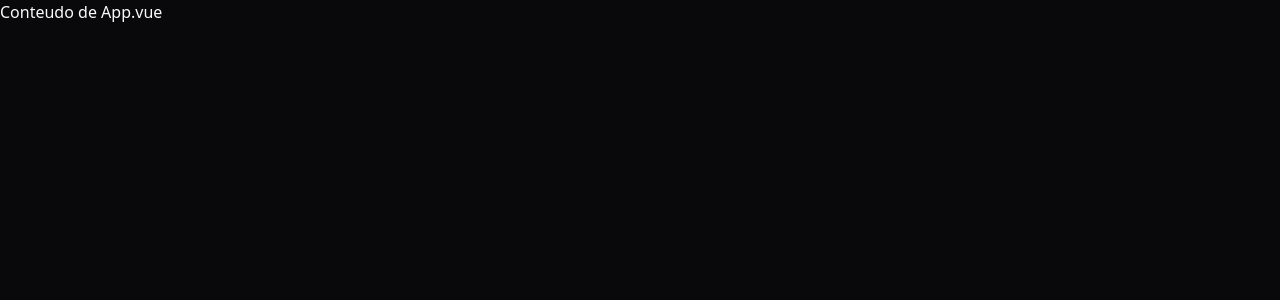
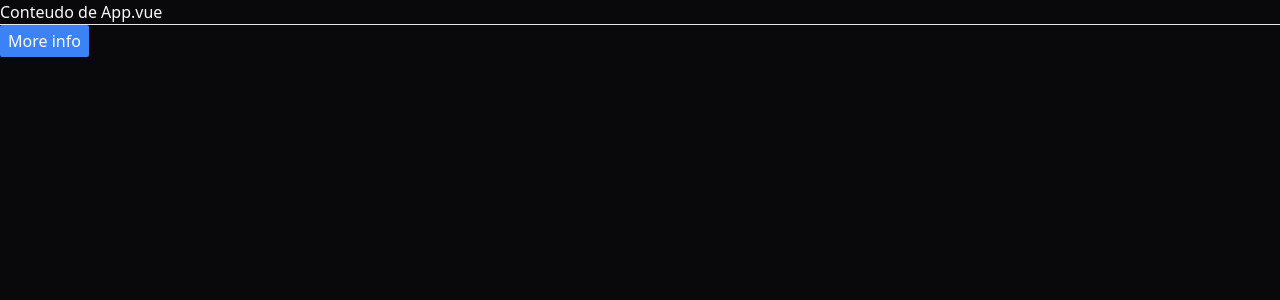
Before and after one commit to RNoleto/mvp-adopets, a Vue app: page / in a window 1280 px wide. Shown: the top 300 px of the page. Built offline with nearby package versions, Linux system fonts and the light colour scheme.

Commit message:
:tada: radix-vue: Instalação do Radix-vue
Instalação do Radix-vue e criação do um componente modelo Popover usando o radix

```diff
--- a/package.json
+++ b/package.json
@@ -9,6 +9,7 @@
     "preview": "vite preview"
   },
   "dependencies": {
+    "radix-vue": "^1.9.5",
     "vue": "^3.4.37"
   },
   "devDependencies": {
--- a/src/App.vue
+++ b/src/App.vue
@@ -1,9 +1,11 @@
 <script setup>
-
+import Popover from './components/ui/Popover.vue';
 </script>
 
 <template>
   <div>
     <p>Conteudo de App.vue</p>
+    <hr>
+    <Popover />
   </div>
 </template>
--- /dev/null
+++ b/src/components/ui/Popover.vue
@@ -0,0 +1,15 @@
+<script setup>
+import { PopoverArrow, PopoverClose, PopoverContent, PopoverPortal, PopoverRoot, PopoverTrigger } from 'radix-vue'
+</script>
+
+<template>
+    <PopoverRoot>
+        <PopoverTrigger class="bg-blue-500 rounded-sm py-1 px-2 hover:bg-blue-900">More info</PopoverTrigger>
+        <PopoverPortal >
+            <PopoverContent>
+                Some more info ...
+                Lorem ipsum dolor sit amet consectetur adipisicing elit. Inventore sequi minima libero amet blanditiis tenetur temporibus omnis quas eveniet, veritatis nesciunt tempore, earum est, illum deserunt. Quia quos dolore animi.
+            </PopoverContent>
+        </PopoverPortal>
+    </PopoverRoot>
+</template>
```
Also changed, not shown: 1 other file (tests, documents, lock files or other folders).
